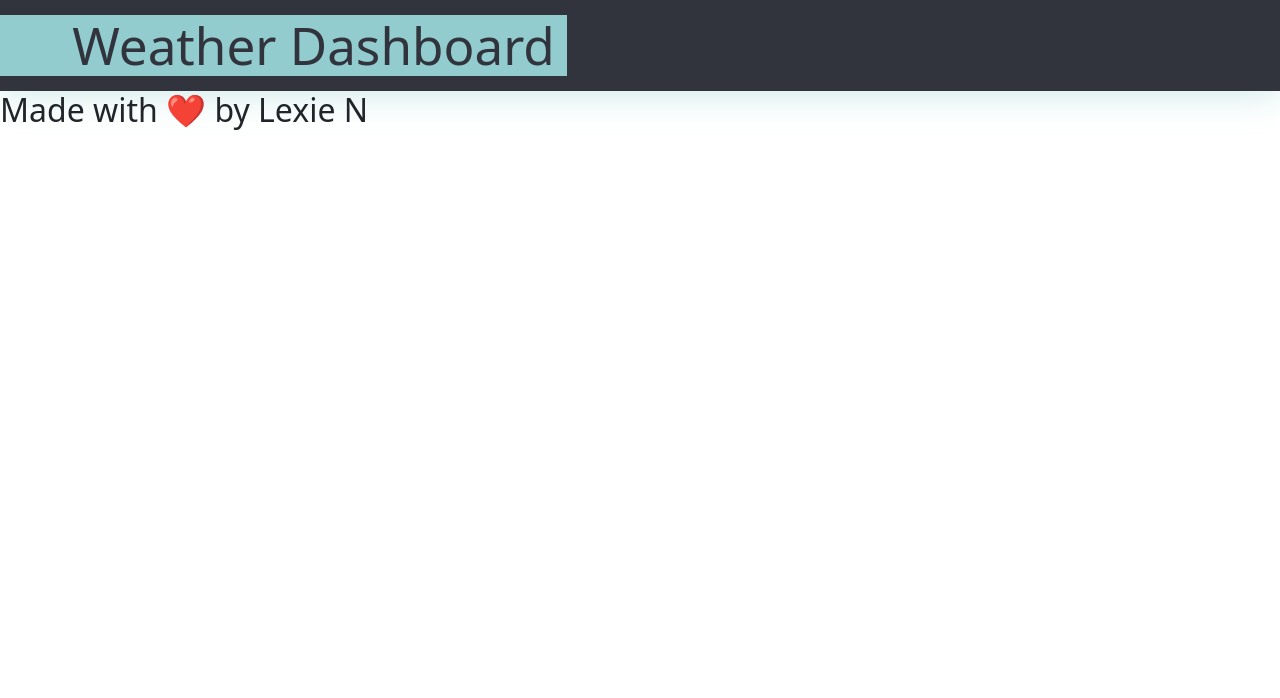
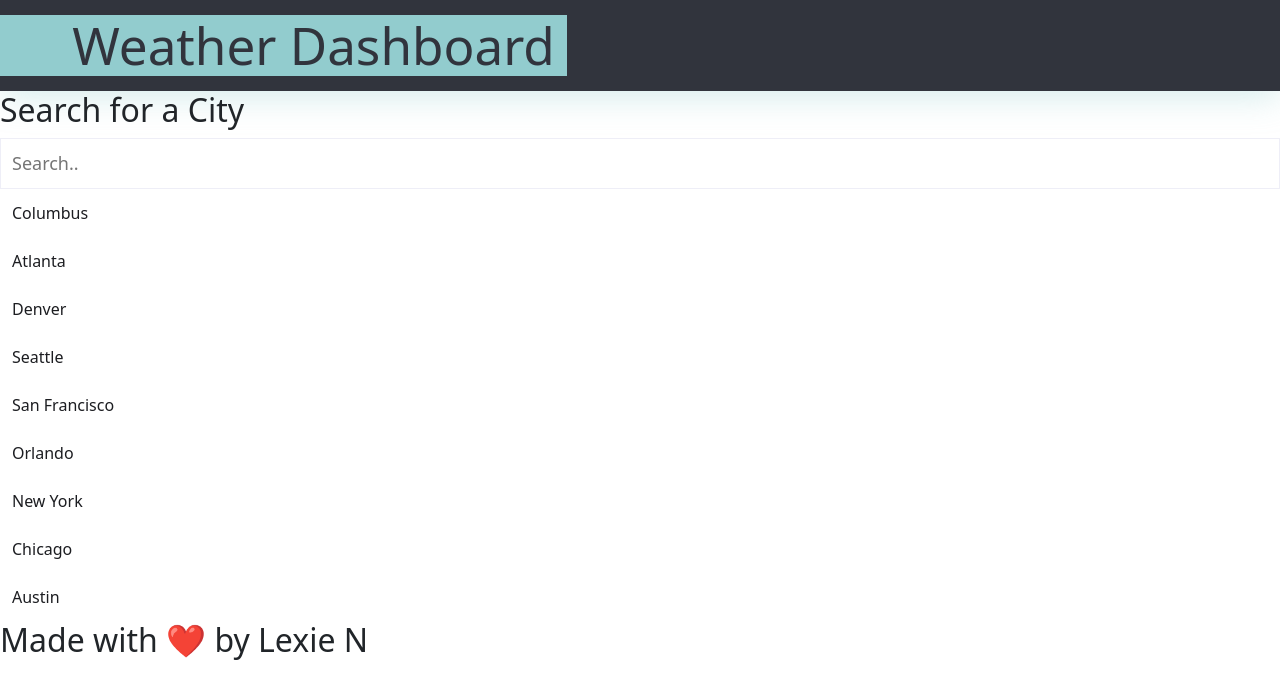
Before and after one commit to AKHN1921/Weather-App, a plain HTML site: page index.html in a window 1280 px wide. Drawn offline with nearby package versions, Linux system fonts and the light colour scheme; files whose address does not match are found by name.

Commit message:
customized html, css, js files for side search menu

```diff
--- a/assets/script.js
+++ b/assets/script.js
@@ -1 +1,20 @@
 var APIKey ="81056d6729846ca66cccd988812311e5";
+
+function myFunction() {
+  // Declare variables
+  var input, filter, ul, li, a, i;
+  input = document.getElementById("mySearch");
+  filter = input.value.toUpperCase();
+  ul = document.getElementById("myMenu");
+  li = ul.getElementsByTagName("li");
+
+  // Loop through all list items, and hide those who don't match the search query
+  for (i = 0; i < li.length; i++) {
+    a = li[i].getElementsByTagName("a")[0];
+    if (a.innerHTML.toUpperCase().indexOf(filter) > -1) {
+      li[i].style.display = "";
+    } else {
+      li[i].style.display = "none";
+    }
+  }
+}
--- a/assets/style.css
+++ b/assets/style.css
@@ -47,3 +47,30 @@ header h1 {
   font-size: 4vw;
   line-height: 1;
 }
+
+/* Style the search box */
+#mySearch {
+    width: 100%;
+    font-size: 18px;
+    padding: 11px;
+    border: 1px solid var(--light);
+  }
+
+  /* Style the navigation menu */
+  #myMenu {
+    list-style-type: none;
+    padding: 0;
+    margin: 0;
+  }
+
+  /* Style the navigation links */
+  #myMenu li a {
+    padding: 12px;
+    text-decoration: none;
+    color: var(--dark);
+    display: block
+  }
+
+  #myMenu li a:hover {
+    background-color: var(--light);
+  }
--- a/index.html
+++ b/index.html
@@ -18,9 +18,21 @@
     <main class="content">
 
     </main>
+    <aside class="topnav">
+        <h2>Search for a City</h2>
+        <input type="text" id="mySearch" onkeyup="myFunction()" placeholder="Search.." title="Type in a category">
 
-    <aside class="search">
-
+        <ul id="myMenu">
+          <li><a href="#">Columbus</a></li>
+          <li><a href="#">Atlanta</a></li>
+          <li><a href="#">Denver</a></li>
+          <li><a href="#">Seattle</a></li>
+          <li><a href="#">San Francisco</a></li>
+          <li><a href="#">Orlando</a></li>
+          <li><a href="#">New York</a></li>
+          <li><a href="#">Chicago</a></li>
+          <li><a href="#">Austin</a></li>
+        </ul>
     </aside>
     <footer class="footer">
         <h2>Made with ❤️️ by Lexie N</h2>
```
Also changed, not shown: 1 other file.
